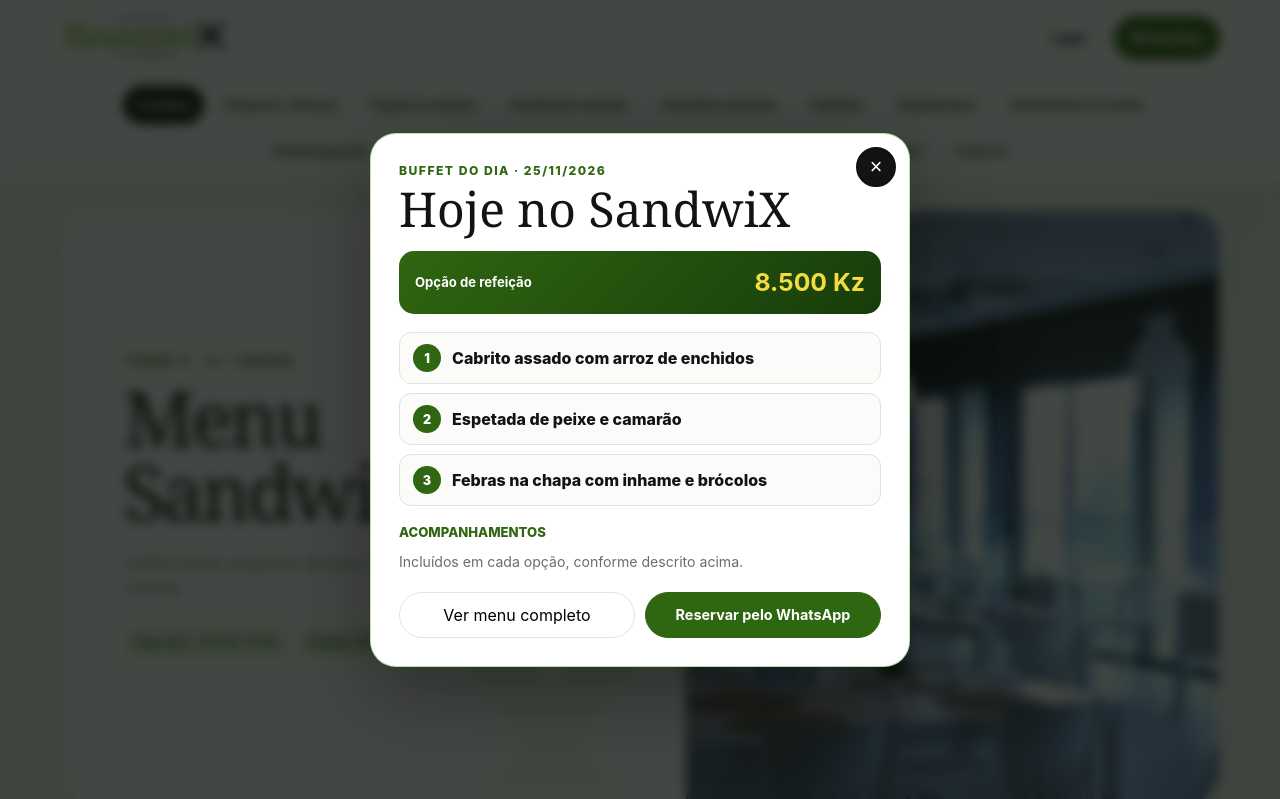
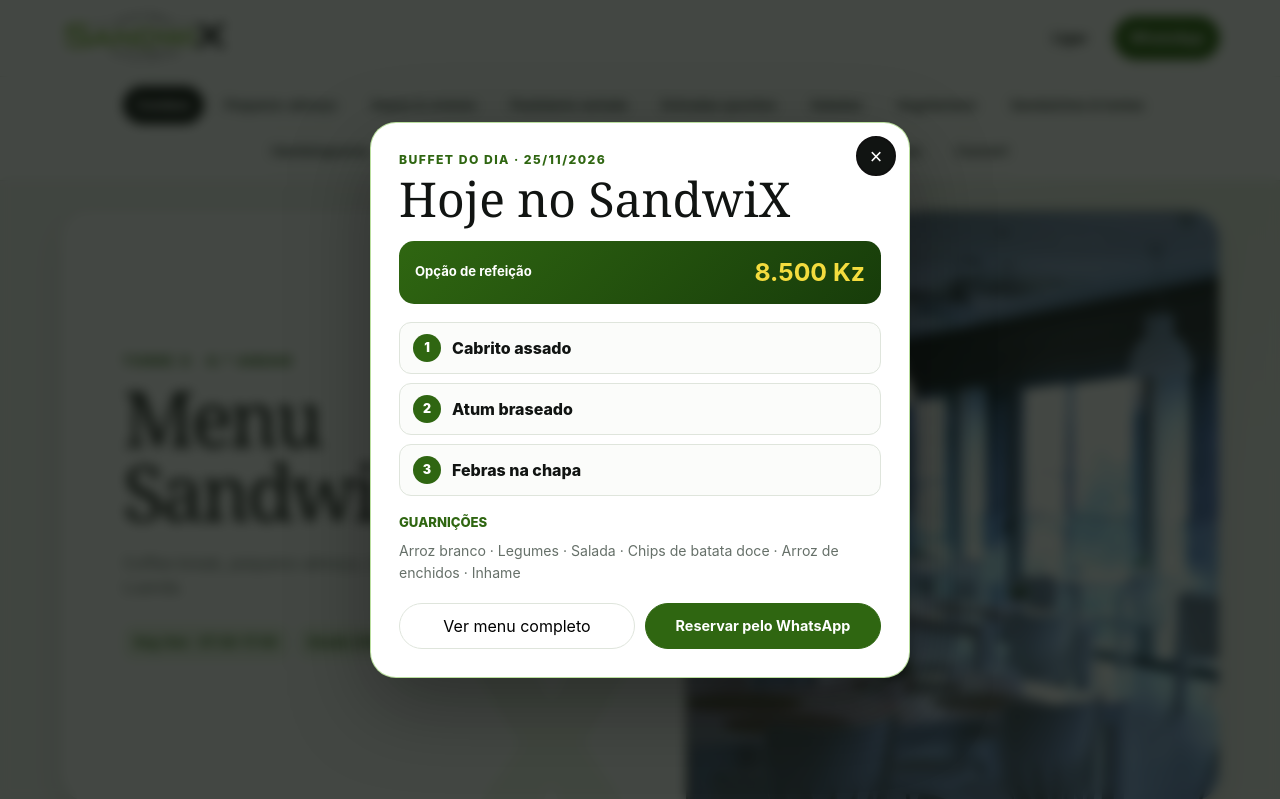
Before and after one commit to mcgm78/sandwix-menu-digital, a plain HTML site: page index.html in a window 1280 px wide. Shown: the top 799 px of the page. Drawn offline with Linux system fonts and the light colour scheme.

Commit message:
Atualizar popup do menu de 25 de novembro

```diff
--- a/index.html
+++ b/index.html
@@ -886,10 +886,12 @@
           },
           "2026-11-25": {
                 "options": [
-                      "Cabrito assado com arroz de enchidos",
-                      "Espetada de peixe e camarão",
-                      "Febras na chapa com inhame e brócolos"
-                ]
+                      "Cabrito assado",
+                      "Atum braseado",
+                      "Febras na chapa"
+                ],
+                "sidesTitle": "Guarnições",
+                "sides": "Arroz branco · Legumes · Salada · Chips de batata doce · Arroz de enchidos · Inhame"
           },
           "2026-11-26": {
                 "options": [
```
